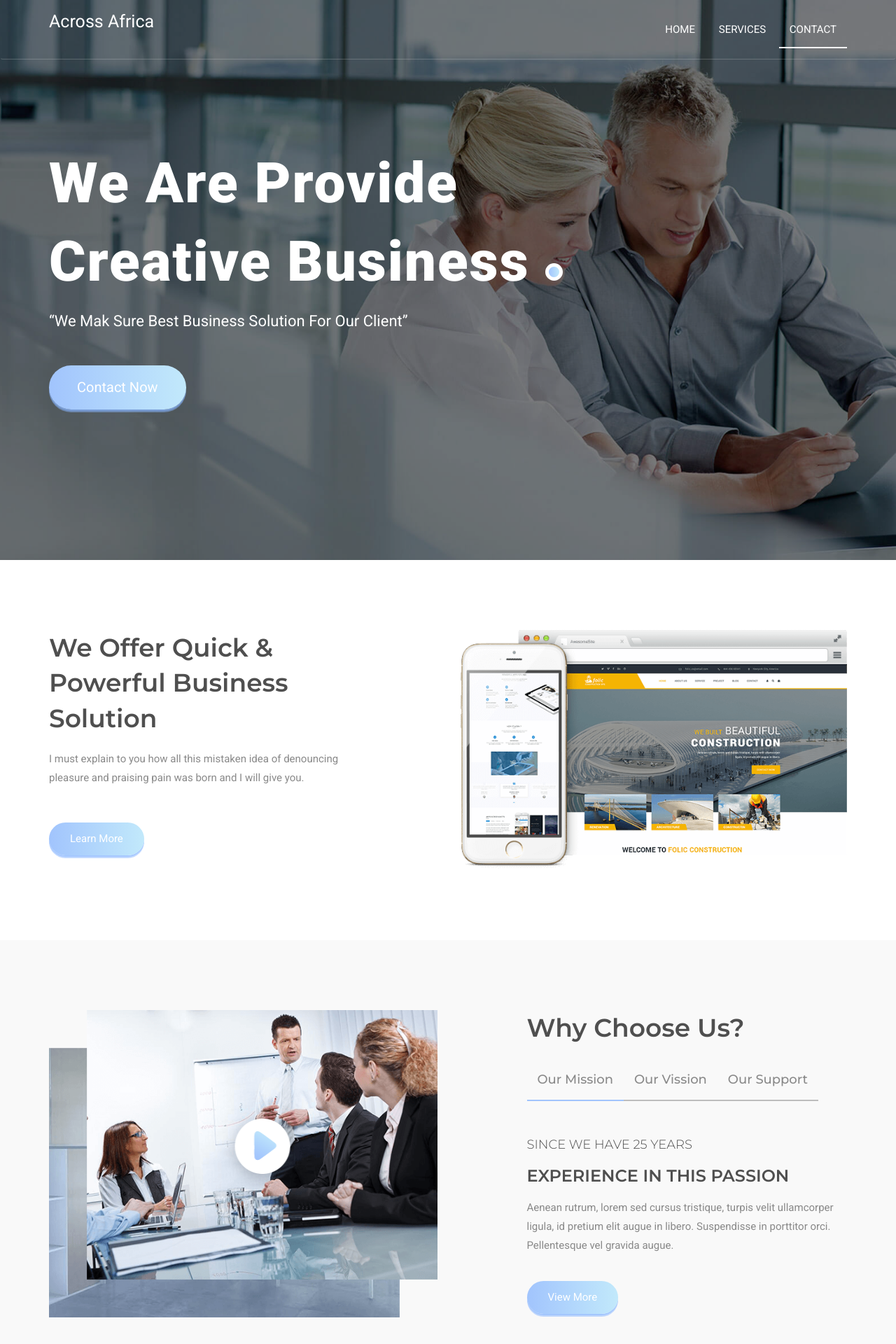
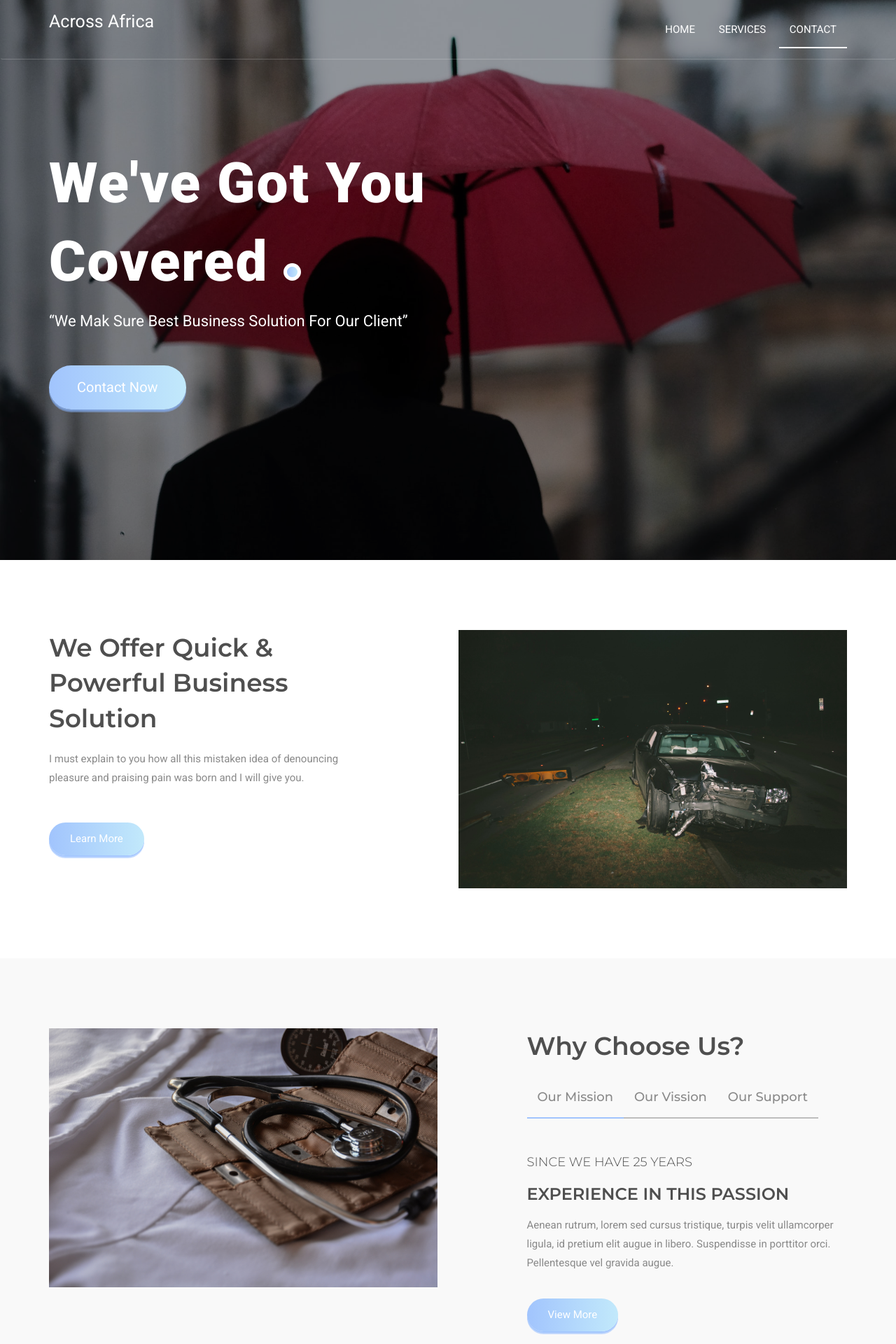
Before and after one commit to derrosilee/acrossfric, a Django app: page / in a window 1280 px wide. Shown: the top 1920 px of the page at 70% size. Run offline with Django 3.2, Linux system fonts and the light colour scheme; some libraries are stand-ins or nearby versions; some web fonts are replaced.

Commit message:
Modified Images

```diff
--- a/clients/templates/clients/index.html
+++ b/clients/templates/clients/index.html
@@ -11,7 +11,7 @@
                 <div class="row">
                     <div class="col-xs-12 col-sm-10 col-md-8">
                         <div class="header-text">
-                            <h2 class="header-title wow fadeInUp">We Are Provide Creative Business <span class="dot"></span></h2>
+                            <h2 class="header-title wow fadeInUp">We've Got You Covered <span class="dot"></span></h2>
                             <div class="wow fadeInUp" data-wow-delay="0.5s"><q>We Mak Sure Best Business Solution For Our Client</q></div>
                             <div class="wow fadeInUp" data-wow-delay="0.7s">
                                 <a href="#" class="bttn bttn-lg bttn-primary">Contact Now</a>
@@ -41,7 +41,7 @@
                     </div>
                 </div>
                 <div class="hidden-xs col-sm-6 col-md-offset-1">
-                    <img src="{% static 'clients/images/about-image.png' %}" alt="">
+                    <img src="{% static 'clients/images/about-image.jpg' %}" alt="">
                 </div>
             </div>
         </div>
@@ -55,8 +55,7 @@
             <div class="row">
                 <div class="col-xs-12 col-sm-6">
                     <div class="video-box">
-                        <img src="{% static 'clients/images/video-image.png' %}" alt="">
-                        <a href="https://www.youtube.com/watch?v=7e90gBu4pas" class="video-bttn"><img src="images/video-button.png" alt=""></a>
+                        <img src="{% static 'clients/images/why-us.jpg' %}" alt="">
                     </div>
                 </div>
 
```
Also changed, not shown: clients/static/clients/images/1.png (renamed from clients/static/clients/images/about-image.png), clients/static/clients/images/about-image.jpg (added), clients/static/clients/images/apple-touch-icon.png (deleted), clients/static/clients/images/blog-md-1.jpg (deleted), clients/static/clients/images/blog-md-2.jpg (deleted), clients/static/clients/images/blog-md-3.jpg (deleted), clients/static/clients/images/blog-th-1.jpg (deleted), clients/static/clients/images/daniel-tausis-loeqHoa1uWY-unsplash(1).jpg (added), clients/static/clients/images/header-bg-2.jpg (deleted), clients/static/clients/images/header-bg-3.jpg (deleted), clients/static/clients/images/header-bg.jpg, clients/static/clients/images/video-button.png (deleted), clients/static/clients/images/video-image.png (deleted), clients/static/clients/images/why-us.jpg (added).
